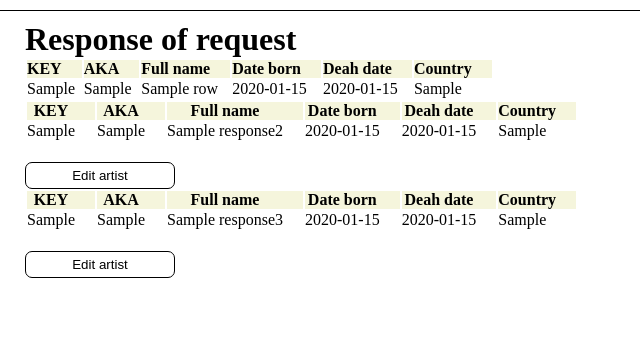
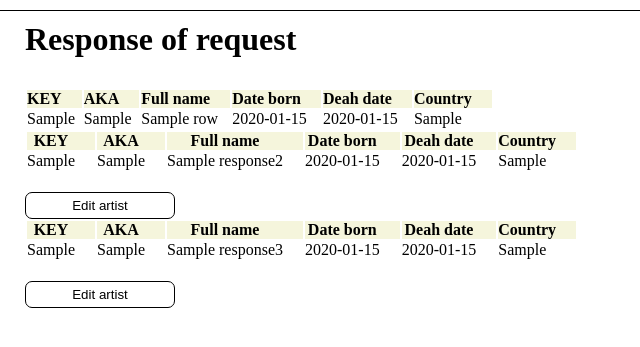
Before and after one commit to jeisonrosario66/API_hiphop, a Flask app: template templates/index.html in a window 1280 px wide. Shown: the part 66-413 px from the top of the page, without its empty margins (0-640 px from the left). Run offline with Flask 3, Linux system fonts and the light colour scheme; the template is opened without the code that fills it: most values are stand-ins (such as "Sample title", 1, 10 or a date in 2020).

Commit message:
Add new element

```diff
--- a/templates/table.html
+++ b/templates/table.html
@@ -1,6 +1,7 @@
 <!-- "dynamic-content" is the div element will show according to the data received from "main.py" -->
 <div id="dynamic-content">
     <h1>Response of request</h1>
+    <div class="space"></div>
     <!-- -------------------------------------- Table 1 ---------------------------------------- -->
     <!-- If "response" is received, then will show table list artist it show list all artists -->
     {% if (response) %}
```
